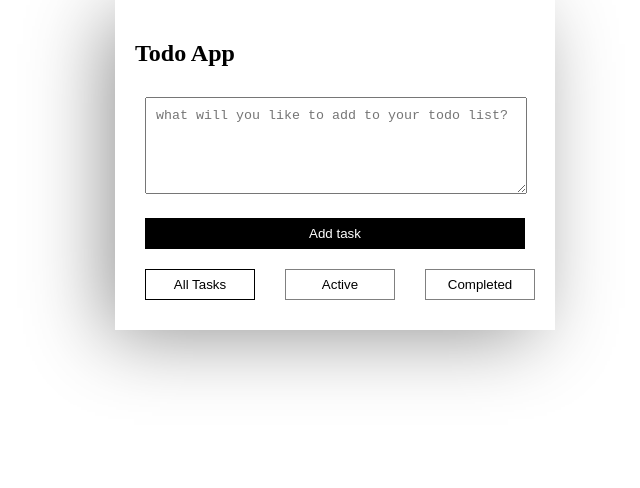
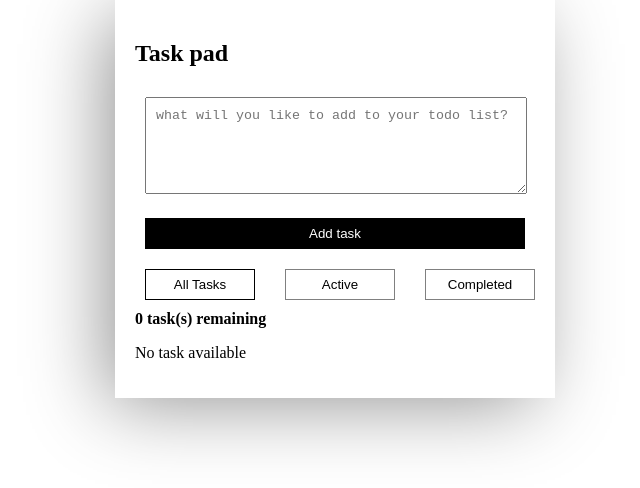
Before and after one commit to Halima-1/taskpad, a React (Vite) app: page / in a window 1280 px wide. Shown: the top 488 px of the page, without its empty margins (305-945 px from the left). Built offline with nearby package versions, Linux system fonts and the light colour scheme.

Commit message:
app updated

```diff
--- a/src/components/addTask.jsx
+++ b/src/components/addTask.jsx
@@ -21,7 +21,7 @@ function AddTask() {
 
     return (
         <section className='container'>
-            <h2>Todo App</h2>
+            <h2>Task pad</h2>
 <textarea
         value={task}
         onChange={handleChange}
--- a/src/components/displayTask.jsx
+++ b/src/components/displayTask.jsx
@@ -129,7 +129,6 @@ function restoreCheckboxes() {
       window.location.href="/"
 
     }
-
     const completedTask =()=>{
       let allTask =document.getElementById("tasks")
       let comTasks =document.getElementById("completedTasks")
@@ -207,7 +206,10 @@ function restoreCheckboxes() {
                   Completed</button>
             </div>
             <div id='tasks' className='show'>
-                {tasksList.map((item,index) =>(
+              <b>{tasksList.length} task(s) remaining</b>
+                {
+                tasksList.length !==0?
+                tasksList.map((item,index) =>(
                     <div key={index} className='task '>
                         <label htmlFor=""><input type="checkbox" data-task={item.task} data-id={item.id} name="" id="" className='taskCheck' /> {item.task}</label>
                         <span id={item.id} className='hide'>✔️</span>
@@ -225,12 +227,18 @@ function restoreCheckboxes() {
                         </div>
 
                     </div>
-                ))}
+                )):
+                <div className='task '>
+                  <p>No task available</p>
+                </div>
+              }
             </div>
 
             {/* active tasks */}
             <div id='active-tasks' className=' hide'>
-                {tasksList.map((item,index) =>(
+                {
+
+                tasksList.map((item,index) =>(
                     <div key={index} className='task'>
                         <label htmlFor=""><input type="checkbox" data-task={item.task} data-id={item.id} name="" id="" className='taskCheck' /> {item.task}</label>
                         <span id={item.id} className='hide'>✔️</span>
@@ -252,7 +260,9 @@ function restoreCheckboxes() {
             </div>
             {/* completed tasks */}
             <div id='completedTasks' className='tasks hide'>
-                {completedTasks.map((item,index) =>(
+                {
+                completedTask.length !==0?
+                completedTasks.map((item,index) =>(
                     <div key={index} className='task'>
                         <label htmlFor=""><input type="checkbox" data-task={item.task} data-id={item.id} name="" id="" className='taskCheck' /> {item.task}</label>
                         <span id={item.id} className='hide'>✔️</span>
@@ -270,7 +280,11 @@ function restoreCheckboxes() {
                         </div>
 
                     </div>
-                ))}
+                )):
+                <div className='task '>
+                  <p>No completed task available</p>
+                </div>
+              }
             </div>
         </section>
     )
```
